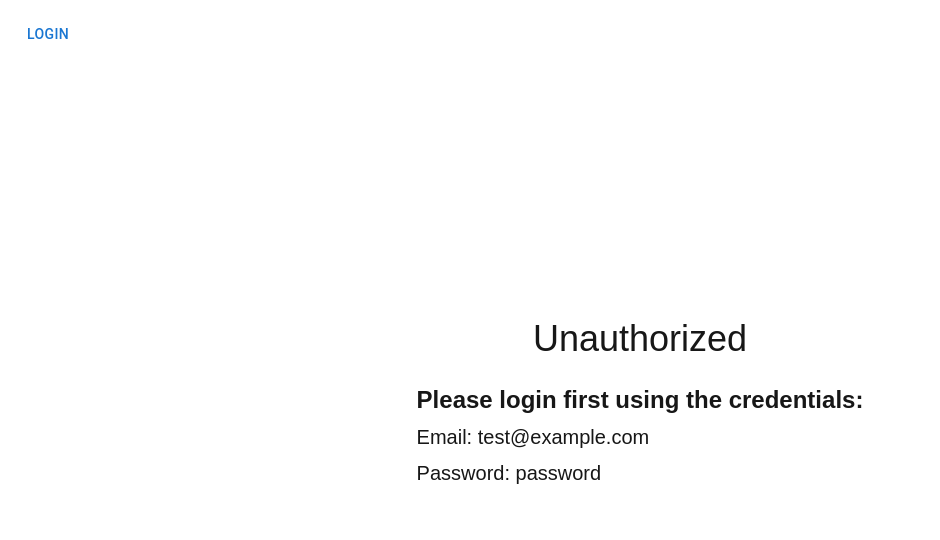
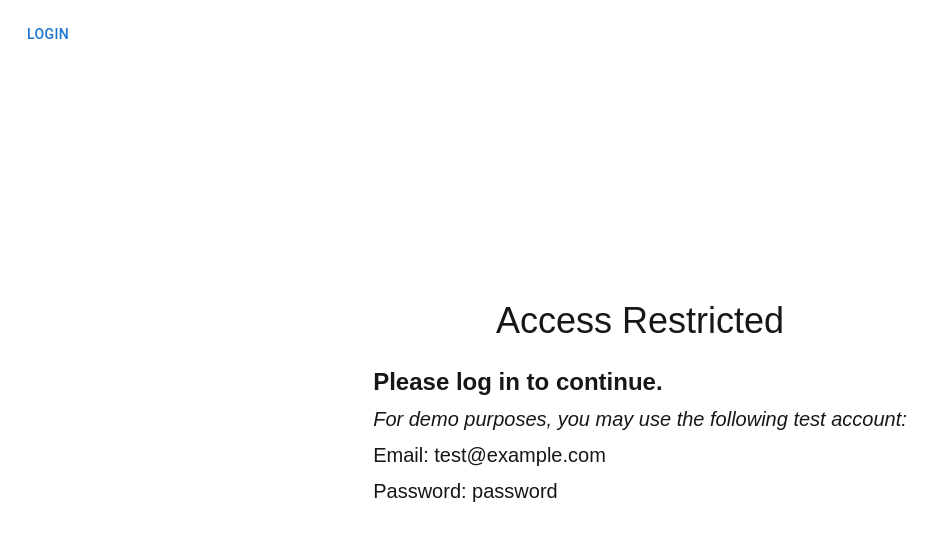
Before and after one commit to maher-saleh/applicant-tracking-system, a Next.js app in the folder frontend/: page /dashboard in a window 1280 px wide. Shown: the top 540 px of the page, without its empty margins (0-940 px from the left). Built offline with nearby package versions, Linux system fonts and the light colour scheme.

Commit message:
UI update

```diff
--- a/frontend/src/app/dashboard/page.tsx
+++ b/frontend/src/app/dashboard/page.tsx
@@ -112,10 +112,11 @@
                     maxWidth: '90vw',
                     margin: 'auto'
           }}>
-          Unauthorized
+          Access Restricted
           <p style={{ fontSize: '24px', fontWeight: 'bold' }}>
-            Please login first using the credentials:<br/>
+            Please log in to continue.<br/>
             <span style={{ fontSize: '20px', fontWeight: 'normal' }}>
+              <i>For demo purposes, you may use the following test account:</i><br/>
               Email: test@example.com<br/>
               Password: password
             </span>
```
